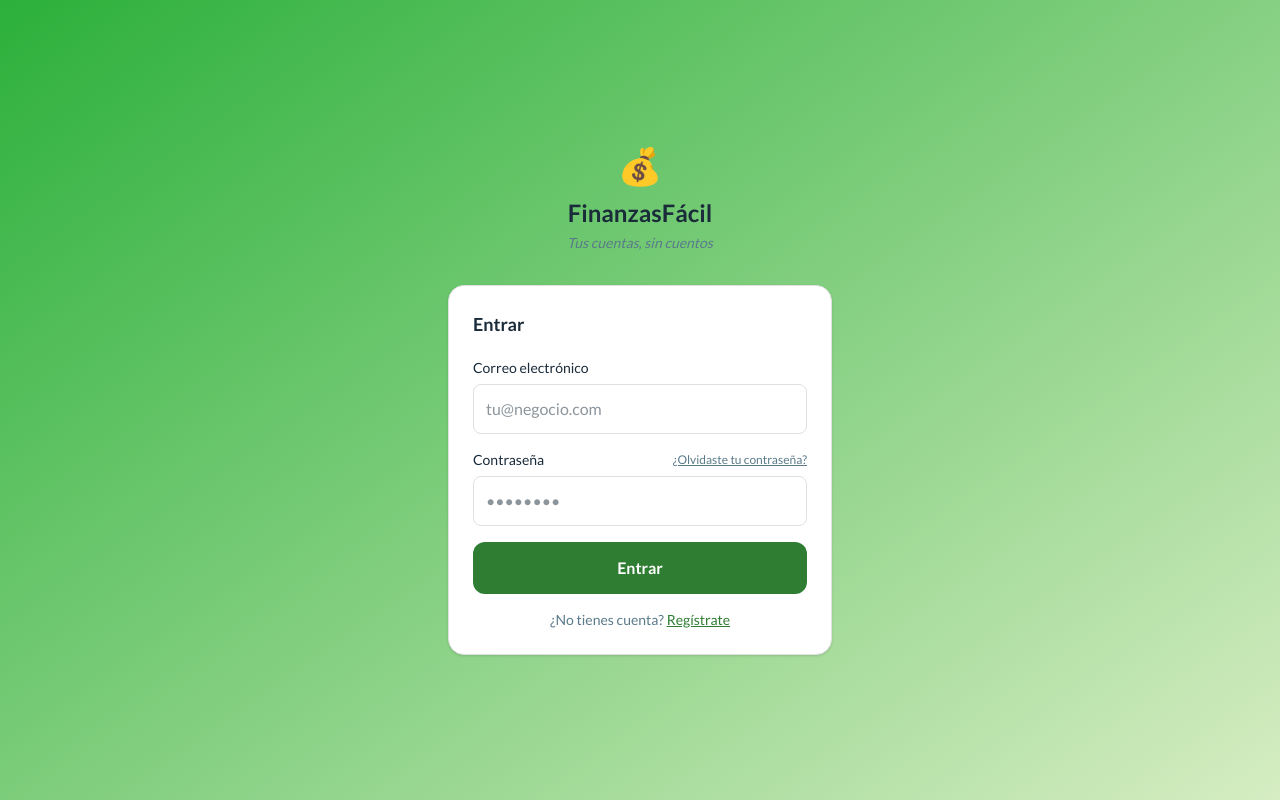
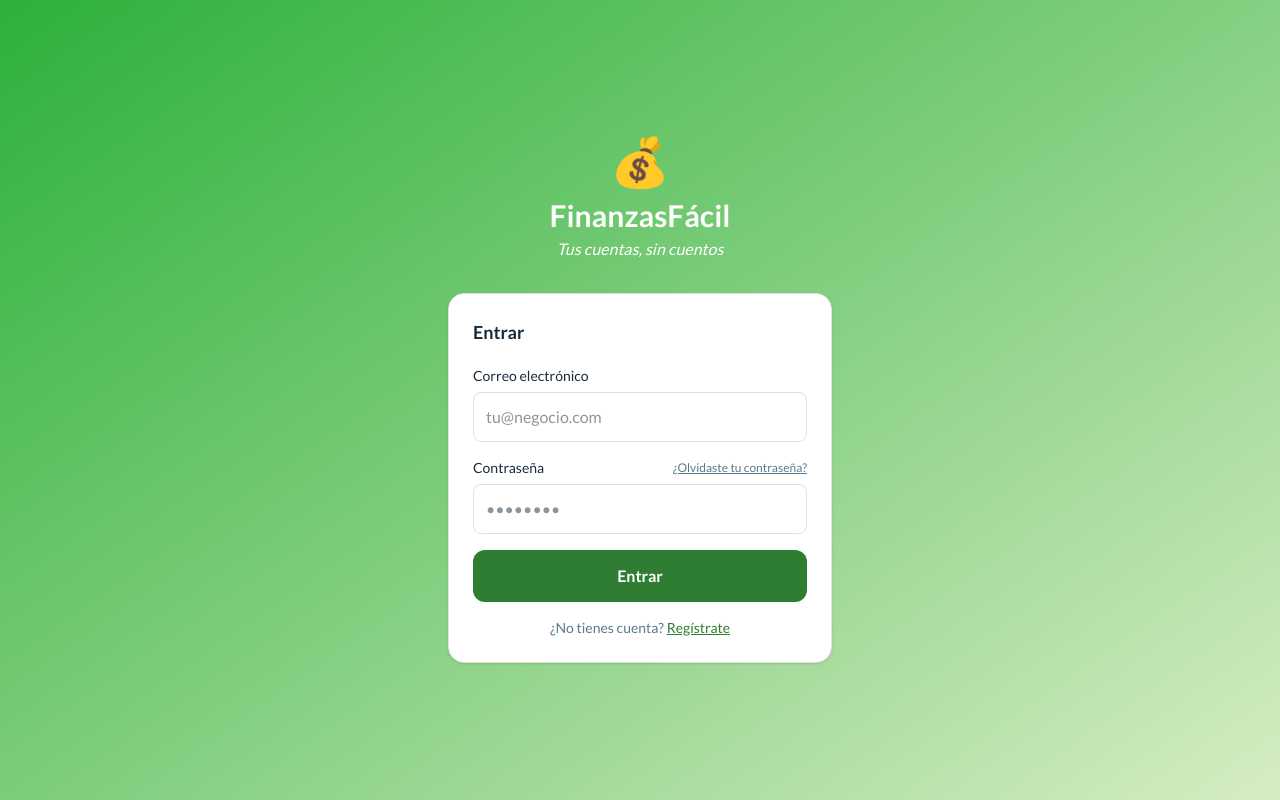
Before and after one commit to a-rosemary-p/finanzas-facil, a Next.js app: page /login in a window 1280 px wide. Built offline with nearby package versions, Linux system fonts and the light colour scheme.

Commit message:
fix: logo y tagline mas grandes y blancos en login

```diff
--- a/app/(auth)/login/page.tsx
+++ b/app/(auth)/login/page.tsx
@@ -110,11 +110,11 @@ export default function LoginPage() {
 
         {/* Logo */}
         <div className="text-center mb-8">
-          <div className="text-4xl mb-3">💰</div>
-          <h1 className="text-2xl font-bold" style={{ color: '#1A2B3A' }}>
+          <div className="text-5xl mb-3">💰</div>
+          <h1 className="text-3xl font-bold" style={{ color: '#fff' }}>
             FinanzasFácil
           </h1>
-          <p className="text-sm italic mt-1" style={{ color: '#5A7A8A' }}>
+          <p className="text-base italic mt-1" style={{ color: '#fff' }}>
             Tus cuentas, sin cuentos
           </p>
         </div>
```
